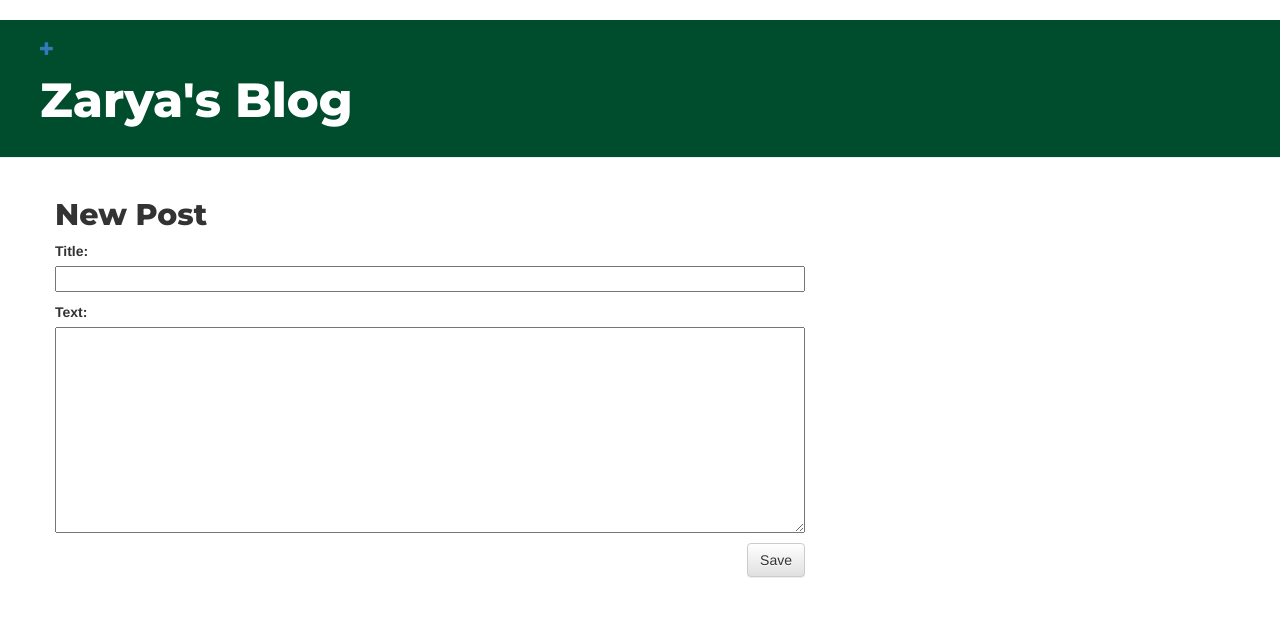
After one commit to olamideajasin/zarya_blog, a Django app: page /post/new/ in a window 1280 px wide. The commit adds this page. Shown: the top 617 px of the page. Run offline with Django 3.2, Linux system fonts and the light colour scheme; some libraries are stand-ins or nearby versions.

Commit message:
Added vies to create/edit blog post inside the site.

```diff
--- /dev/null
+++ b/blog/forms.py
@@ -0,0 +1,6 @@
+from django import forms
+from .models import Post
+class PostForm(forms.ModelForm):
+    class Meta:
+        model = Post
+        fields = ('title', 'text',)
--- a/blog/static/css/blog.css
+++ b/blog/static/css/blog.css
@@ -1,6 +1,6 @@
 .page-header {
     background-color: #004d2d;
-    margin-top: 0;
+    margin-top: 20px;
     padding: 20px 20px 20px 40px;
 }
 
@@ -32,7 +32,7 @@ h1, h2, h3, h4 {
 
 .topmenu, .top-menu:hover, .top-menu:visited {
     color: #ffffff;
-    float: right;
+    float: left;
     font-size: 26pt;
     margin-right: 20px;
 }
--- a/blog/templates/blog/base.html
+++ b/blog/templates/blog/base.html
@@ -9,6 +9,7 @@
     </head>
     <body>
         <div class="page-header">
+                <a href="{% url 'post_new' %}" class="top-menu"><span class="glyphicon glyphicon-plus"></span></a>
             <h1><a href="/">Zarya's Blog</a></h1>
         </div>
 
--- a/blog/templates/blog/post_detail.html
+++ b/blog/templates/blog/post_detail.html
@@ -7,6 +7,7 @@
                 {{ post.published_date }}
             </div>
         {% endif %}
+        <a class="btn btn-default" href="{% url 'post_edit' pk=post.pk %}"><span class="glyphicon glyphicon-pencil"></span></a>
         <h2>{{ post.title }}</h2>
         <p>{{ post.text|linebreaksbr }}</p>
     </div>
--- /dev/null
+++ b/blog/templates/blog/post_edit.html
@@ -0,0 +1,9 @@
+{% extends 'blog/base.html' %}
+
+{% block content %}
+    <h2>New Post</h2>
+    <form method="POST" class="post-form">{% csrf_token %}
+        {{ form.as_p }}
+        <button type="submit" class="save btn btn-default">Save</button>
+    </form>
+{% endblock %}
--- a/blog/urls.py
+++ b/blog/urls.py
@@ -4,4 +4,6 @@ from . import views
 urlpatterns = [
     path ('', views.post_list, name='post_list'),
     path('post/<int:pk>/', views.post_detail, name='post_detail'),
+    path('post/new/', views.post_new, name='post_new'),
+    path('post/<int:pk>/edit/', views.post_edit, name='post_edit'),
 ]
--- a/blog/views.py
+++ b/blog/views.py
@@ -2,6 +2,8 @@ from django.shortcuts import render
 from django.utils import timezone
 from .models import Post
 from django.shortcuts import render, get_object_or_404
+from .forms import PostForm
+from django.shortcuts import redirect
 
 # Create your views here.
 
@@ -12,3 +14,30 @@ def post_list(request):
 def post_detail(request, pk):
     post = get_object_or_404(Post, pk=pk)
     return render(request, 'blog/post_detail.html', {'post' : post})
+
+def post_new(request):
+    if request.method == "POST":
+        form = PostForm(request.POST)
+        if form.is_valid():
+            post = form.save(commit=False)
+            post.author = request.user
+            post.published_date = timezone.now ()
+            post.save()
+            return redirect('post_detail', pk=post.pk)
+    else:
+        form = PostForm()
+    return render(request, 'blog/post_edit.html', {'form': form})
+
+def post_edit(request, pk):
+    post = get_object_or_404(Post, pk=pk)
+    if request.method == "POST":
+        form = PostForm(request.POST, instance=post)
+        if form.is_valid():
+            post = form.save(commit=False)
+            post.author = request.user
+            post.published_date = timezone.now()
+            post.save()
+            return redirect('post_detail', pk=post.pk)
+    else:
+        form = PostForm(instance=post)
+    return render(request, 'blog/post_edit.html', {'form': form})
```
